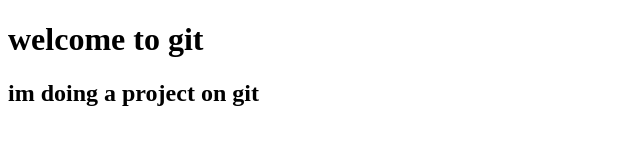
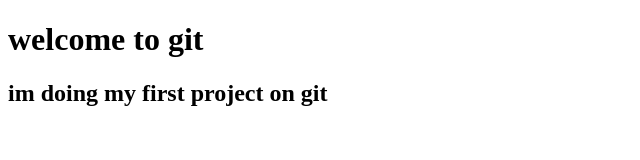
Before and after one commit to harinepriya2007/harine, a plain HTML site: page index.html in a window 1280 px wide. Shown: the whole page, without its empty margins (0-640 px from the left). Drawn offline with Linux system fonts and the light colour scheme.

Commit message:
Update index.html

```diff
--- a/index.html
+++ b/index.html
@@ -8,6 +8,6 @@
 </head>
 <body>
     <h1>welcome to git</h1>
-    <h2>im doing a project on git</h2>
+    <h2>im doing my first  project on git</h2>
 </body>
 </html>
```
